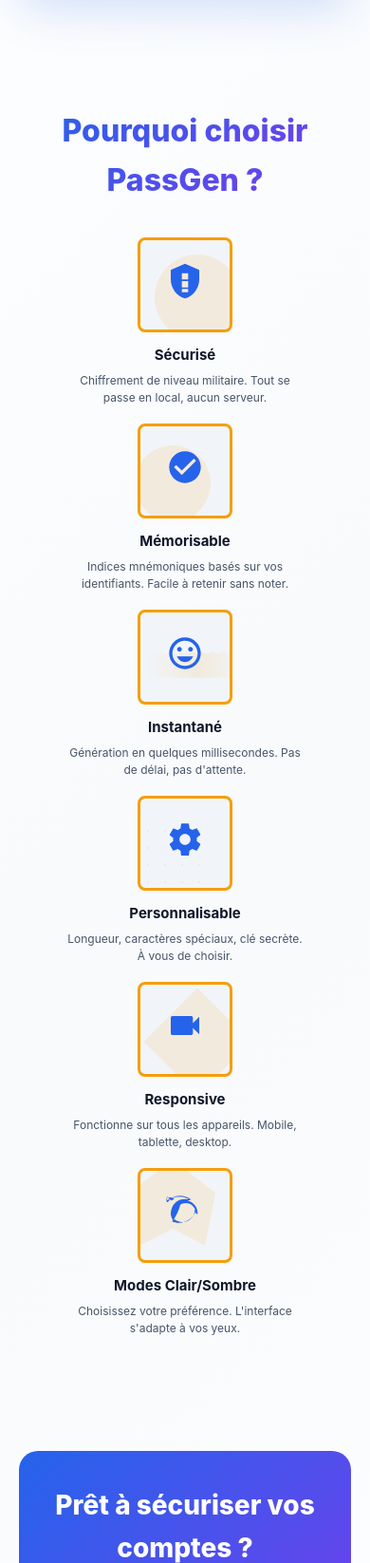
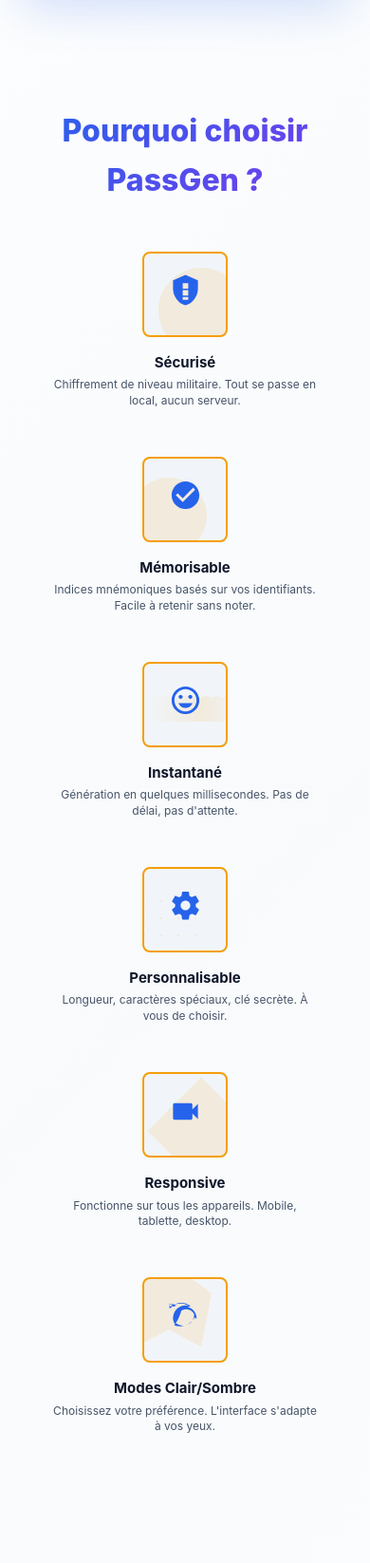
Before and after one commit to Succes719/PassGen, a Flask app: page / in a window 390 px wide. Shown: the part 803-2449 px from the top of the page at 95% size. Run offline with Flask 3, Linux system fonts and the light colour scheme.

Commit message:
Fix: prevent text overflow on mobile devices

```diff
--- a/static/style.css
+++ b/static/style.css
@@ -1741,10 +1741,11 @@
     cursor: pointer;
     display: flex;
     flex-direction: row;
-    align-items: center;
+    align-items: flex-start;
     justify-content: flex-start;
     gap: 20px;
     background: transparent;
+    padding: 15px;
 }
 
 .feature-card:hover .feature-frame {
@@ -2099,7 +2100,8 @@
 
     .features-grid {
         grid-template-columns: 1fr;
-        gap: 18px;
+        gap: 20px;
+        padding: 0 15px;
     }
 
     .feature-card {
@@ -2108,35 +2110,43 @@
         align-items: center;
         justify-content: center;
         gap: 12px;
-        padding: 0;
+        padding: 15px;
+        background: transparent;
+        min-height: auto;
     }
 
     .feature-frame {
-        width: 100px;
-        height: 100px;
+        width: 90px;
+        height: 90px;
         flex-shrink: 0;
+        border: 2px solid var(--warm);
     }
 
     .feature-icon {
-        width: 40px;
-        height: 40px;
+        width: 35px;
+        height: 35px;
     }
 
     .feature-text {
+        width: 100%;
+        max-width: 100%;
+        text-align: center;
         min-width: 0;
-        overflow: hidden;
-        width: 100%;
+        padding: 0 5px;
+    }
+
+    .feature-card h3 {
+        font-size: 14px;
         text-align: center;
-    }
-
-    .feature-card h3 {
-        font-size: 15px;
+        margin: 5px 0 0 0;
+        line-height: 1.3;
+    }
+
+    .feature-card p {
+        font-size: 11px;
         text-align: center;
-    }
-
-    .feature-card p {
-        font-size: 12px;
-        text-align: center;
+        margin: 4px 0 0 0;
+        line-height: 1.4;
     }
 
     .feature-card p {
```
